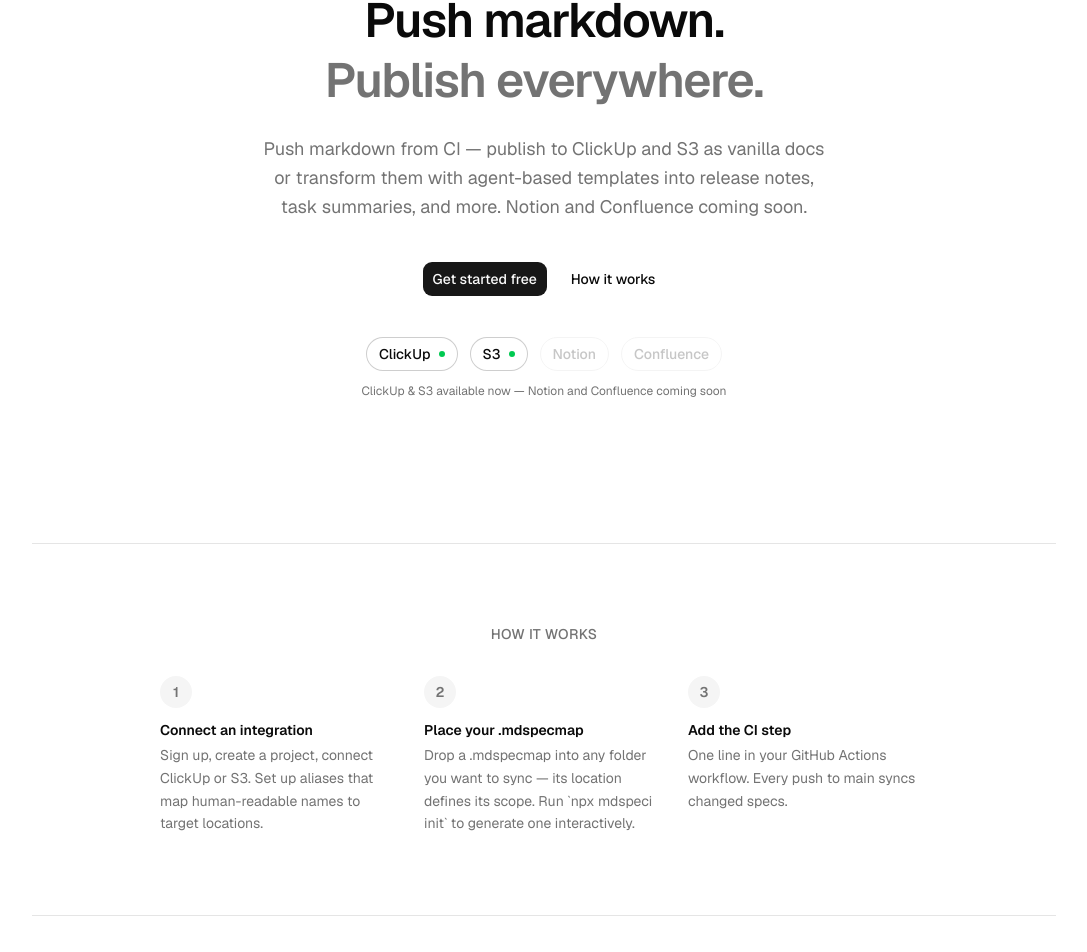
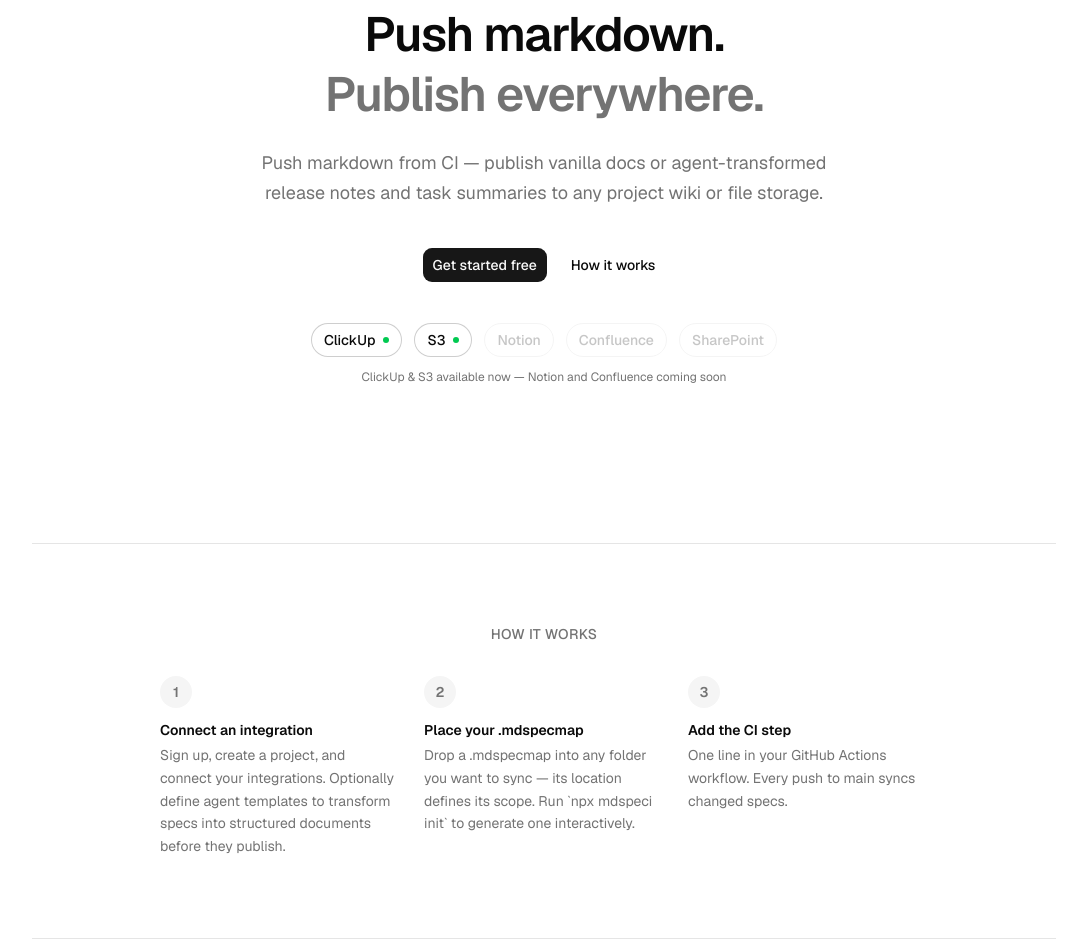
Before and after one commit to mohzameer/mdspecr2, a Next.js app in the folder apps/web/: page / in a window 1280 px wide. Shown: the part 260-1212 px from the top of the page, without its empty margins (96-1183 px from the left). Built offline with nearby package versions, Linux system fonts and the light colour scheme.

Commit message:
Website updated

```diff
--- a/apps/web/app/page.tsx
+++ b/apps/web/app/page.tsx
@@ -32,7 +32,7 @@
           <span className="text-muted-foreground">Publish everywhere.</span>
         </h1>
         <p className="mt-6 text-lg text-muted-foreground max-w-xl mx-auto leading-relaxed">
-          Push markdown from CI — publish to ClickUp and S3 as vanilla docs or transform them with agent-based templates into release notes, task summaries, and more. Notion and Confluence coming soon.
+          Push markdown from CI — publish vanilla docs or agent-transformed release notes and task summaries to any project wiki or file storage.
         </p>
         <div className="mt-10 flex items-center justify-center gap-3">
           <Link href="/login?next=/onboarding" className={buttonVariants({ size: 'lg' })}>
@@ -49,6 +49,7 @@
           <IntegrationBadge label="S3" active />
           <IntegrationBadge label="Notion" />
           <IntegrationBadge label="Confluence" />
+          <IntegrationBadge label="SharePoint" />
         </div>
         <p className="mt-3 text-xs text-muted-foreground">ClickUp & S3 available now — Notion and Confluence coming soon</p>
       </section>
@@ -60,7 +61,7 @@
         <div className="max-w-3xl mx-auto">
           <p className="text-sm font-medium text-muted-foreground uppercase tracking-wide mb-8 text-center">How it works</p>
           <div className="grid sm:grid-cols-3 gap-6">
-            <Step number="1" title="Connect an integration" description="Sign up, create a project, connect ClickUp or S3. Set up aliases that map human-readable names to target locations." />
+            <Step number="1" title="Connect an integration" description="Sign up, create a project, and connect your integrations. Optionally define agent templates to transform specs into structured documents before they publish." />
             <Step number="2" title="Place your .mdspecmap" description="Drop a .mdspecmap into any folder you want to sync — its location defines its scope. Run `npx mdspeci init` to generate one interactively." />
             <Step number="3" title="Add the CI step" description="One line in your GitHub Actions workflow. Every push to main syncs changed specs." />
           </div>
@@ -150,8 +151,8 @@
       <section className="px-6 py-20">
         <div className="max-w-xl mx-auto text-center">
           <h2 className="text-2xl font-semibold tracking-tight mb-3">Simple pricing</h2>
-          <p className="text-muted-foreground mb-8">Free to start. $9/mo for unlimited everything.</p>
-          <div className="grid grid-cols-2 gap-4 text-left">
+          <p className="text-muted-foreground mb-8">Free to start. $9/mo or $100/yr for unlimited everything.</p>
+          <div className="grid grid-cols-3 gap-4 text-left">
             <Card>
               <CardContent className="p-5">
                 <p className="text-sm font-medium text-muted-foreground uppercase tracking-wide">Free</p>
@@ -164,6 +165,13 @@
                 <p className="text-sm font-medium text-muted-foreground uppercase tracking-wide">Pro</p>
                 <p className="text-2xl font-semibold mt-1">$9<span className="text-sm text-muted-foreground font-normal">/mo</span></p>
                 <p className="text-xs text-muted-foreground mt-1">Unlimited everything</p>
+              </CardContent>
+            </Card>
+            <Card className="border-2 border-primary">
+              <CardContent className="p-5">
+                <p className="text-sm font-medium text-muted-foreground uppercase tracking-wide">Pro Annual</p>
+                <p className="text-2xl font-semibold mt-1">$100<span className="text-sm text-muted-foreground font-normal">/yr</span></p>
+                <p className="text-xs text-muted-foreground mt-1">2 months free</p>
               </CardContent>
             </Card>
           </div>
```
Also changed, not shown: 2 other files (tests, documents, lock files or other folders).
